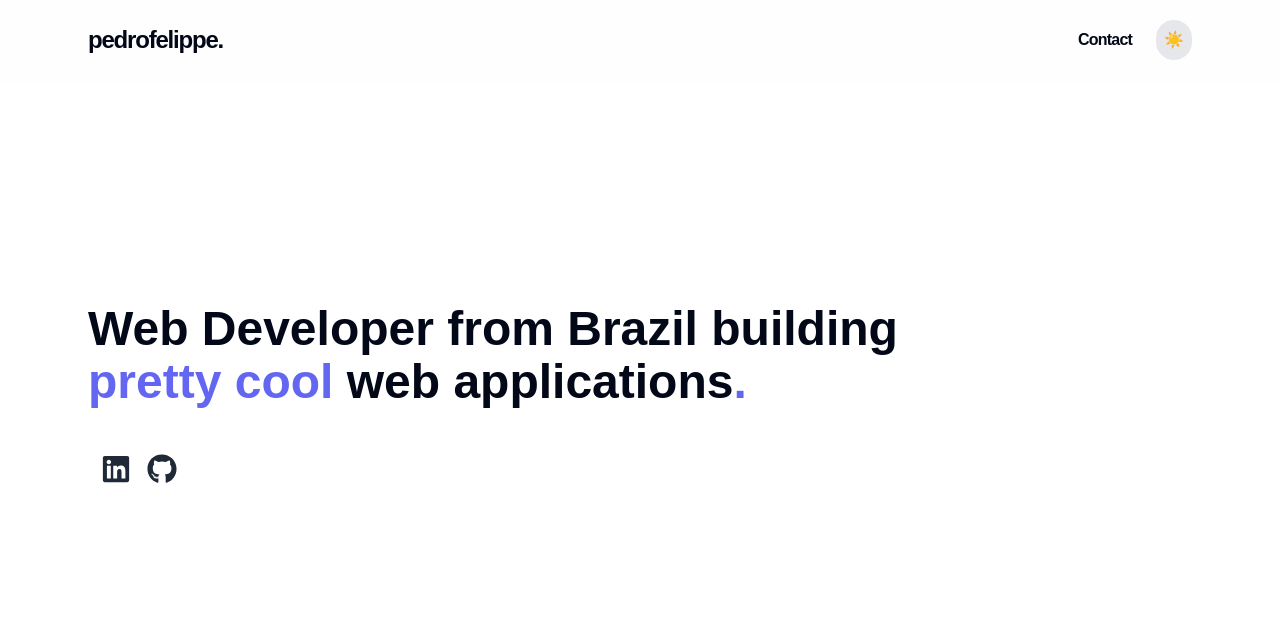
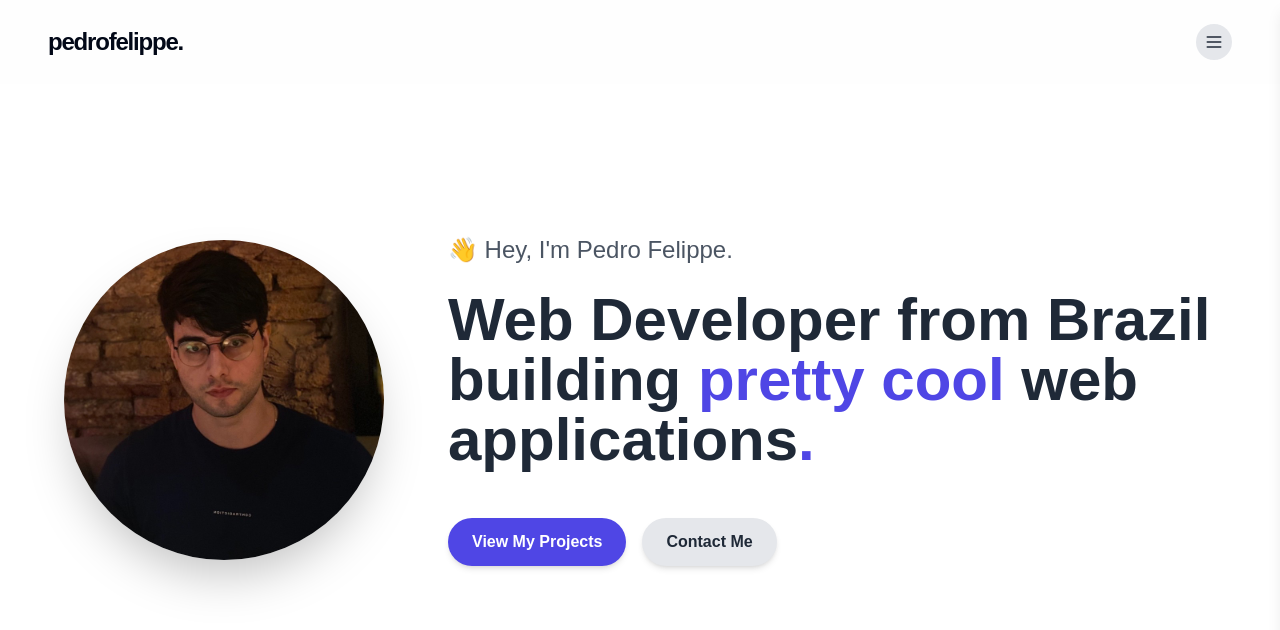
Before and after one commit to pefelippe/Portfolio, a Next.js app: page / in a window 1280 px wide. Shown: the top 630 px of the page. Built offline with nearby package versions, Linux system fonts and the light colour scheme.

Commit message:
adding drawer, hero refactor

```diff
--- a/pages/index.tsx
+++ b/pages/index.tsx
@@ -5,7 +5,7 @@ import HeroSection from "../src/sections/HeroSection";
 export default function Home() {
   return (
     <motion.div
-      className="flex flex-col  w-full  mx-auto max-w-6xl
+      className="flex flex-col  w-full  mx-auto
      px-6 gap-y-12 lg:gap-y-16"
     >
       <HeroSection />
--- a/src/components/layout/Header.tsx
+++ b/src/components/layout/Header.tsx
@@ -1,52 +1,109 @@
 import { motion } from "framer-motion";
 import Link from "next/link";
+import { useTheme } from "next-themes";
+import { useState } from "react";
+import { ModeToggle } from "../ui/mode-toggle";
+import { Menu } from "lucide-react";
 import { FaGithub, FaLinkedin } from "react-icons/fa";
-import { useTheme } from "next-themes";
 
 const Header = () => {
-  const { theme, setTheme } = useTheme();
+  const { theme } = useTheme();
+  const [isDrawerOpen, setIsDrawerOpen] = useState(false);
 
-  const toggleColor = () => {
-    setTheme(theme === "light" ? "dark" : "light");
+  const toggleDrawer = () => {
+    setIsDrawerOpen(!isDrawerOpen);
   };
+
   return (
+    <>
       <motion.header
         initial={{ opacity: 0, y: -25 }}
         animate={{ opacity: 1, y: 0 }}
         transition={{ duration: 0.75, delay: 1 }}
-      className="fixed flex w-full border-b border-gray-100/10 z-50  bg-[#fefefe] dark:bg-[#09090b]"
+        className="fixed z-10 flex w-full bg-[#fefefe] dark:bg-[#09090b] transition-colors duration-300"
       >
-      <div className="flex mx-auto items-center justify-between w-full px-6 pt-5 pb-5 max-w-6xl">
-        <button className="flex items-center text-2xl font-bold transition-all rounded-full hover:text-gray-300">
-          <Link href="/" className="text-2xl tracking-tighter text-bold">
+        <div className="flex mx-auto items-center justify-between w-full p-6 md:px-12">
+          <Link href="/" className="text-2xl tracking-tighter font-bold">
             pedrofelippe.
           </Link>
-        </button>
 
-        <div className="flex gap-6 items-center">
-          <Link
-            href="/contact"
-            className="font-semibold tracking-tighter hover:text-gray-300 transition-all"
+          <div className="flex gap-4 items-center">
+            {/* <ModeToggle /> */}
+            <motion.button
+              onClick={toggleDrawer}
+              className="p-2 rounded-full bg-gray-200 dark:bg-gray-700 text-gray-800 dark:text-gray-200 transition-colors duration-300"
+              whileTap={{ scale: 0.9 }}
+              whileHover={{ scale: 1.1 }}
             >
-            Contact
-          </Link>
-          <motion.button
-            onClick={toggleColor}
-            className="p-2 rounded-full bg-gray-200 dark:bg-gray-700 text-gray-800 dark:text-gray-200"
-            whileTap={{ scale: 0.9, rotate: 360 }}
-            whileHover={{ scale: 1.1, rotate: 180 }}
-            transition={{ type: "spring", stiffness: 400, damping: 17 }}
-          >
-            <motion.span
-              animate={{ rotate: theme === "light" ? 0 : 360 }}
-              transition={{ duration: 0.5 }}
-            >
-              {theme === "light" ? "🌙" : "☀️"}
-            </motion.span>
+              <Menu className="h-5 w-5" />
             </motion.button>
           </div>
         </div>
       </motion.header>
+
+      {/* Overlay */}
+      {isDrawerOpen && (
+        <div
+          className="fixed inset-0 bg-black bg-opacity-50 z-20"
+          onClick={toggleDrawer}
+        />
+      )}
+
+      {/* Drawer */}
+      <motion.div
+        initial={{ x: "100%" }}
+        animate={{ x: isDrawerOpen ? 0 : "100%" }}
+        transition={{ type: "spring", stiffness: 300, damping: 30 }}
+        className="fixed top-0 right-0 h-full w-full max-w-[500px] bg-white dark:bg-[#141418] shadow-lg z-30 transition-colors duration-300"
+      >
+        <div className="flex justify-end m-6">
+          <button onClick={toggleDrawer} className="text-2xl font-bold">
+            ✕
+          </button>
+        </div>
+        <nav className="flex flex-col items-center justify-start h-full pt-[45%]">
+          {[
+            { href: "/about", label: "About" },
+            { href: "/contact", label: "Contact" },
+          ].map((item) => (
+            <Link
+              key={item.href}
+              href={item.href}
+              className="w-full py-5 flex items-center justify-center font-medium text-3xl hover:bg-gray-100 dark:hover:bg-gray-700 transition-all duration-300"
+              onClick={toggleDrawer}
+            >
+              {item.label}
+            </Link>
+          ))}
+          <div className="absolute bottom-4 flex gap-6 items-center">
+            <motion.div
+              whileHover={{ scale: 1.1 }}
+              transition={{ type: "spring", stiffness: 400, damping: 17 }}
+            >
+              <Link
+                href="https://www.linkedin.com/in/pedro-felippe/"
+                target="_blank"
+                className="flex items-center justify-center w-14 h-14 bg-gray-200 dark:bg-gray-700 text-gray-800 dark:text-gray-200 rounded-full shadow-lg hover:bg-gray-300 dark:hover:bg-gray-600 transition-colors duration-300"
+              >
+                <FaLinkedin className="text-3xl" />
+              </Link>
+            </motion.div>
+            <motion.div
+              whileHover={{ scale: 1.1 }}
+              transition={{ type: "spring", stiffness: 400, damping: 17 }}
+            >
+              <Link
+                href="https://github.com/pefelippe"
+                target="_blank"
+                className="flex items-center justify-center w-14 h-14 bg-gray-200 dark:bg-gray-700 text-gray-800 dark:text-gray-200 rounded-full shadow-lg hover:bg-gray-300 dark:hover:bg-gray-600 transition-colors duration-300"
+              >
+                <FaGithub className="text-3xl" />
+              </Link>
+            </motion.div>
+          </div>
+        </nav>
+      </motion.div>
+    </>
   );
 };
 
--- a/src/sections/HeroSection.tsx
+++ b/src/sections/HeroSection.tsx
@@ -1,5 +1,5 @@
-/* eslint-disable react/no-unescaped-entities */
 import { motion } from "framer-motion";
+import Image from "next/image";
 import Link from "next/link";
 import React from "react";
 import { FaGithub, FaLinkedin } from "react-icons/fa";
@@ -7,60 +7,85 @@ import { FaGithub, FaLinkedin } from "react-icons/fa";
 function HeroSection() {
   return (
     <motion.div
-      className="flex items-center justify-center w-full  mx-auto  min-h-screen"
+      className="flex items-center justify-center w-full mx-auto min-h-screen px-4 sm:px-6 lg:px-8"
       initial={{ opacity: 0 }}
       animate={{ opacity: 1 }}
       transition={{ duration: 1 }}
     >
-      <motion.div
-        className="flex flex-col items-start justify-center w-full h-full gap-8 mx-auto "
-        initial={{ opacity: 0, y: 50 }}
-        animate={{ opacity: 1, y: 0 }}
-        transition={{ duration: 1, delay: 0.25 }}
-      >
-        <motion.span className="text-4xl lg:text-5xl font-semibold lg:leading-[1.1] max-w-4xl">
-          Web Developer from Brazil building{" "}
-          <span className="text-indigo-500">pretty cool</span> web applications
-          <span className="text-indigo-500">.</span>
-        </motion.span>
+      <div className="flex flex-col lg:flex-row items-center justify-between max-w-6xl gap-8 lg:gap-16 w-full">
+        <motion.div
+          className="relative w-48 h-48 sm:w-64 sm:h-64 lg:w-80 lg:h-80"
+          initial={{ opacity: 0, scale: 0.8 }}
+          animate={{ opacity: 1, scale: 1 }}
+          transition={{ duration: 0.8, delay: 0.2 }}
+        >
+          <Image
+            src="/assets/pedrof.jpg"
+            alt="Pedro's profile picture"
+            fill
+            className="rounded-full z-10 shadow-2xl object-cover"
+          />
+        </motion.div>
 
-        {/* <motion.span
-          initial={{ opacity: 0, y: 50 }}
+        <motion.div
+          className="flex flex-col items-center lg:items-start text-center lg:text-start gap-4 lg:gap-6 max-w-3xl"
+          initial={{ opacity: 0, y: 20 }}
           animate={{ opacity: 1, y: 0 }}
-          transition={{ duration: 1, delay: 0.5 }}
-          className="text-lg font-medium mb-0 text-[#888]  "
+          transition={{ duration: 0.8, delay: 0.4 }}
         >
-          Check more about me below, and get in touch if you'd like to work
-          together. 👇
-        </motion.span> */}
+          <motion.p
+            className="text-xl sm:text-2xl font-normal text-gray-600 dark:text-[#a8a8a8] transition-colors duration-300"
+            initial={{ opacity: 0, y: 10 }}
+            animate={{ opacity: 1, y: 0 }}
+            transition={{ duration: 0.5, delay: 0.6 }}
+          >
+            👋 Hey, I'm Pedro Felippe.
+          </motion.p>
+          <motion.h1
+            className="text-3xl sm:text-4xl lg:text-5xl xl:text-6xl font-bold leading-tight lg:leading-[1.2] text-gray-800 dark:text-white transition-colors duration-300"
+            initial={{ opacity: 0, y: 10 }}
+            animate={{ opacity: 1, y: 0 }}
+            transition={{ duration: 0.5, delay: 0.8 }}
+          >
+            Web Developer from Brazil building{" "}
+            <span className="text-indigo-600 dark:text-indigo-600 transition-colors duration-300">
+              pretty cool
+            </span>{" "}
+            web applications
+            <span className="text-indigo-600 dark:text-indigo-600 transition-colors duration-300">
+              .
+            </span>
+          </motion.h1>
 
-        <div className="flex gap-4 items-center dark:bg-[#121212] border border-gray-100/10 p-3 rounded-3xl">
           <motion.div
-            whileHover={{ scale: 1.1 }}
-            transition={{ type: "spring", stiffness: 400, damping: 17 }}
+            className="flex flex-col sm:flex-row gap-4 mt-6 w-full"
+            initial={{ opacity: 0, y: 10 }}
+            animate={{ opacity: 1, y: 0 }}
+            transition={{ duration: 0.5, delay: 1 }}
           >
-            <Link
-              href="https://www.linkedin.com/in/pedro-felippe/"
-              target="_blank"
-              className="flex items-center text-gray-800 dark:text-gray-200"
-            >
-              <FaLinkedin className="text-3xl" />
+            <Link href="/projects">
+              <motion.button
+                className="px-6 py-3 bg-indigo-600 font-semibold text-white rounded-3xl shadow-md hover:bg-indigo-700 transition-colors duration-300 w-full  "
+                whileHover={{ scale: 1.05 }}
+                whileTap={{ scale: 0.95 }}
+              >
+                View My Projects
+              </motion.button>
+            </Link>
+            <Link href="/contact">
+              <motion.button
+                className="px-6 py-3 bg-gray-200 font-semibold text-gray-800 dark:bg-gray-700 rounded-3xl dark:text-white shadow-md hover:bg-gray-300 dark:hover:bg-gray-600 transition-colors duration-300 w-full sm:w-auto"
+                whileHover={{ scale: 1.05 }}
+                whileTap={{ scale: 0.95 }}
+              >
+                Contact Me
+              </motion.button>
             </Link>
           </motion.div>
-          <motion.div
-            whileHover={{ scale: 1.1 }}
-            transition={{ type: "spring", stiffness: 400, damping: 17 }}
-          >
-            <Link
-              href="https://github.com/pefelippe"
-              target="_blank"
-              className="flex items-center transition-colors text-gray-800 dark:text-gray-200"
-            >
-              <FaGithub className="text-3xl" />
-            </Link>
-          </motion.div>
-        </div>
-      </motion.div>
+
+          {/* Social media links can be uncommented and added here if needed */}
+        </motion.div>
+      </div>
     </motion.div>
   );
 }
```
Lines whose indentation alone changed are shown as unchanged.
